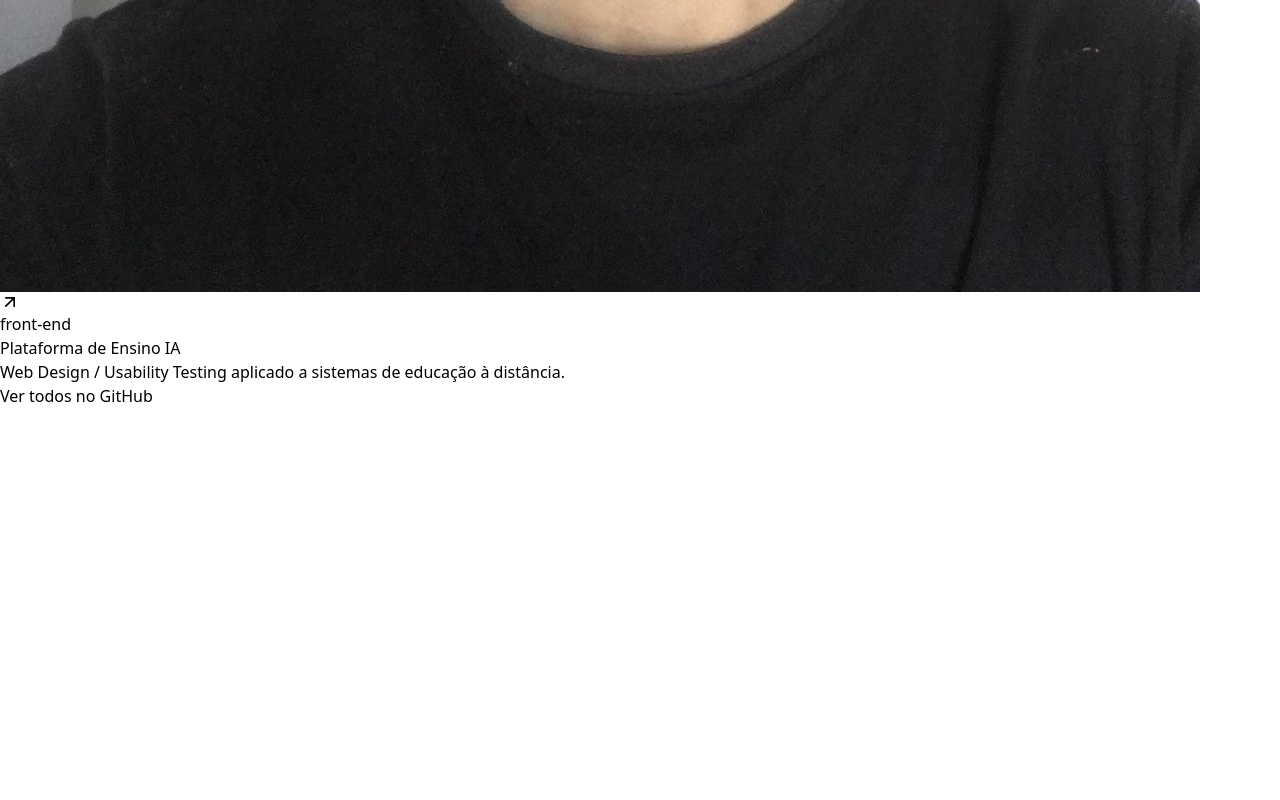
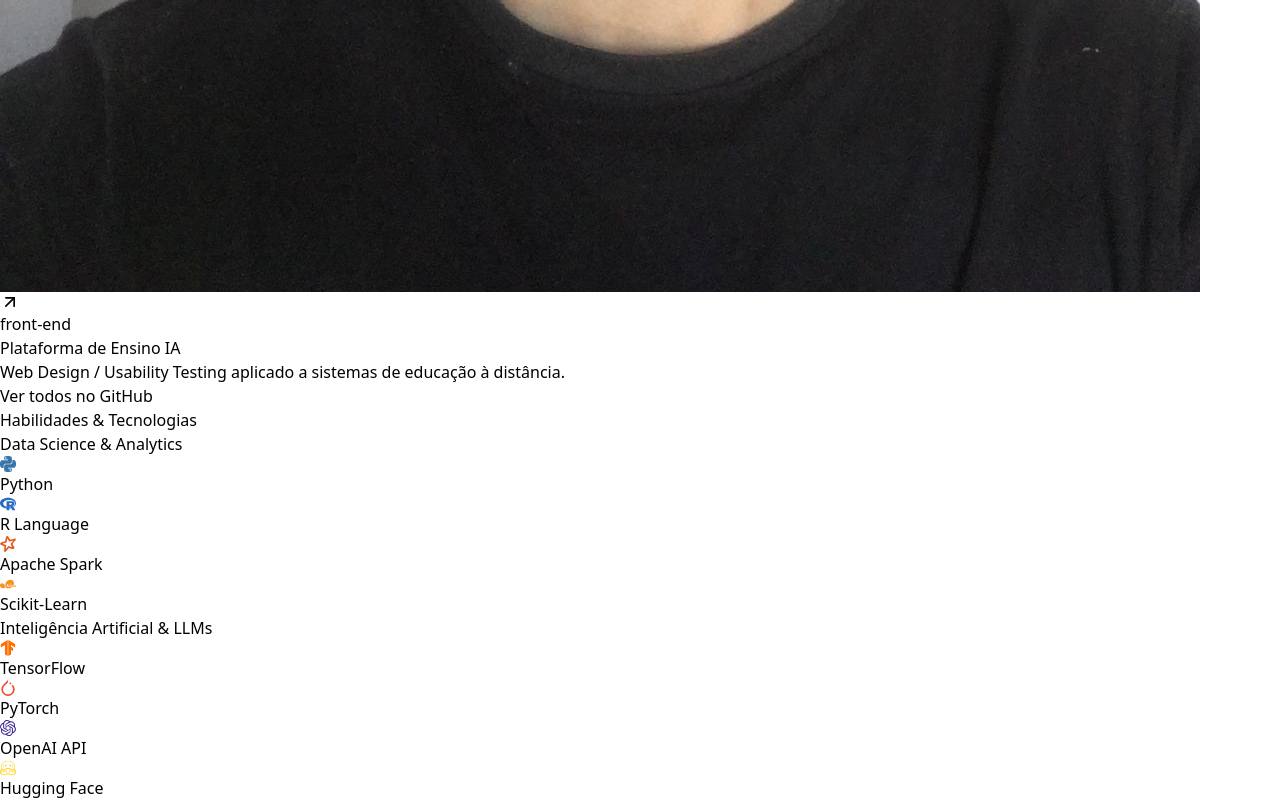
Before and after one commit to leandrofariasfl/portfolio, a React (Vite) app: page / in a window 1280 px wide. Shown: the part 6801-7601 px from the top of the page. Before the commit the page ends 7209 px from the top, so only its background shows below. Built offline with nearby package versions, Linux system fonts and the light colour scheme.

Commit message:
feat(layout): integra o grid de projetos e a seção de skills na visualização principal

```diff
--- a/src/App.jsx
+++ b/src/App.jsx
@@ -4,14 +4,15 @@ import Navbar from './components/Navbar.jsx';
 import Footer from './components/Footer.jsx';
 import { MdPortableWifiOff } from 'react-icons/md';
 import Project from './components/Project.jsx';
+import Skills from './components/Skills.jsx';
 
 function App() {
   // Lista simulada de projetos (isso é bem comum no React)
-  const projetos = [
+ /* const projetos = [
     { id: 1, titulo: "Meu Primeiro Link", desc: "Um projeto simples usando HTML e CSS." },
     { id: 2, titulo: "App de Clima", desc: "Consumindo uma API de tempo com JavaScript." },
     { id: 3, titulo: "Este Portfólio", desc: "Criado com React e Tailwind CSS!" },
-  ];
+  ]; */
 
   return (
     <div className="min-h-screen bg-slate-950 text-slate-100 antialiased">
@@ -20,6 +21,7 @@ function App() {
       <Navbar />
       <Hero />
       <Project />
+      <Skills />
     </div>
   );
 }
```
